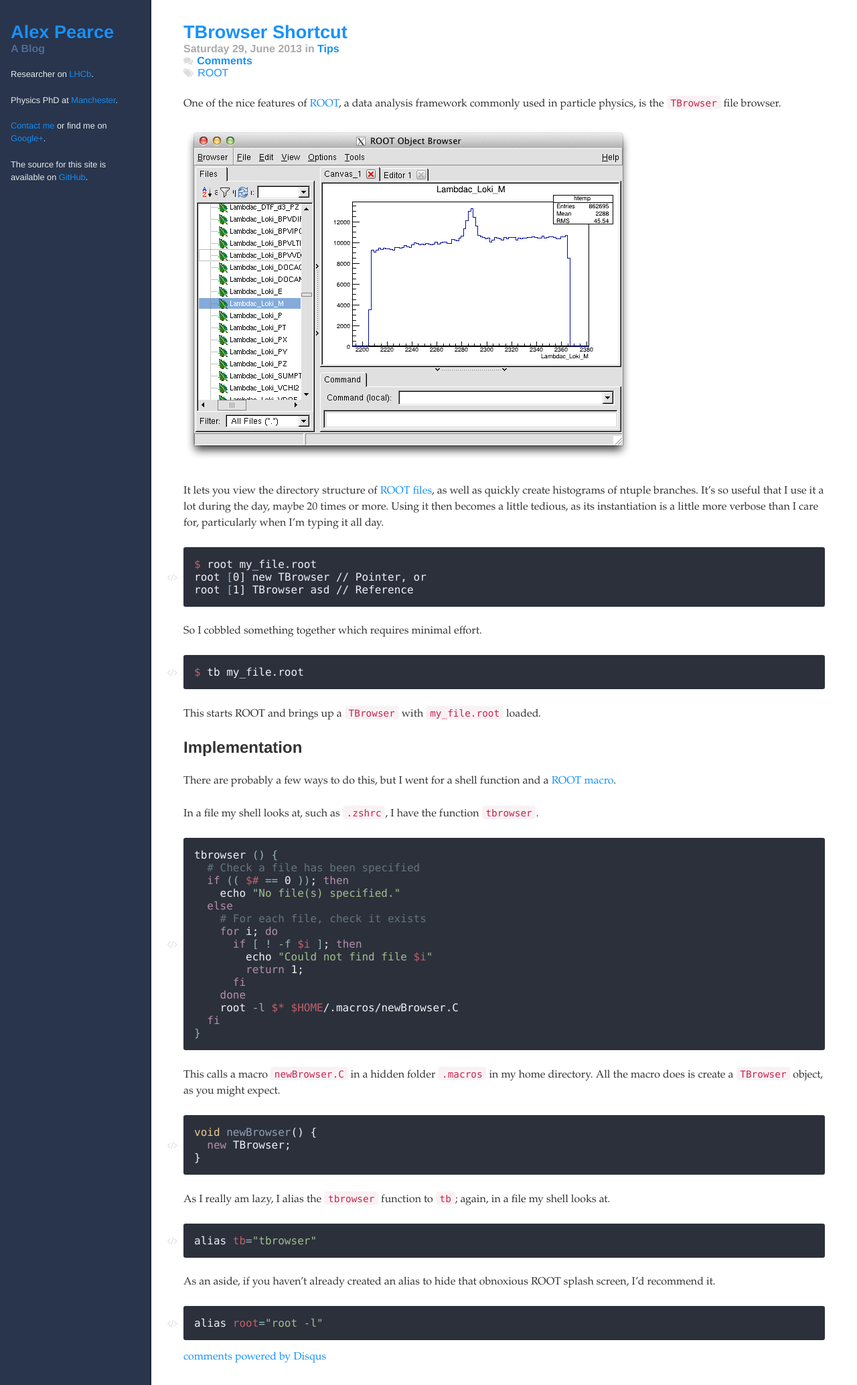
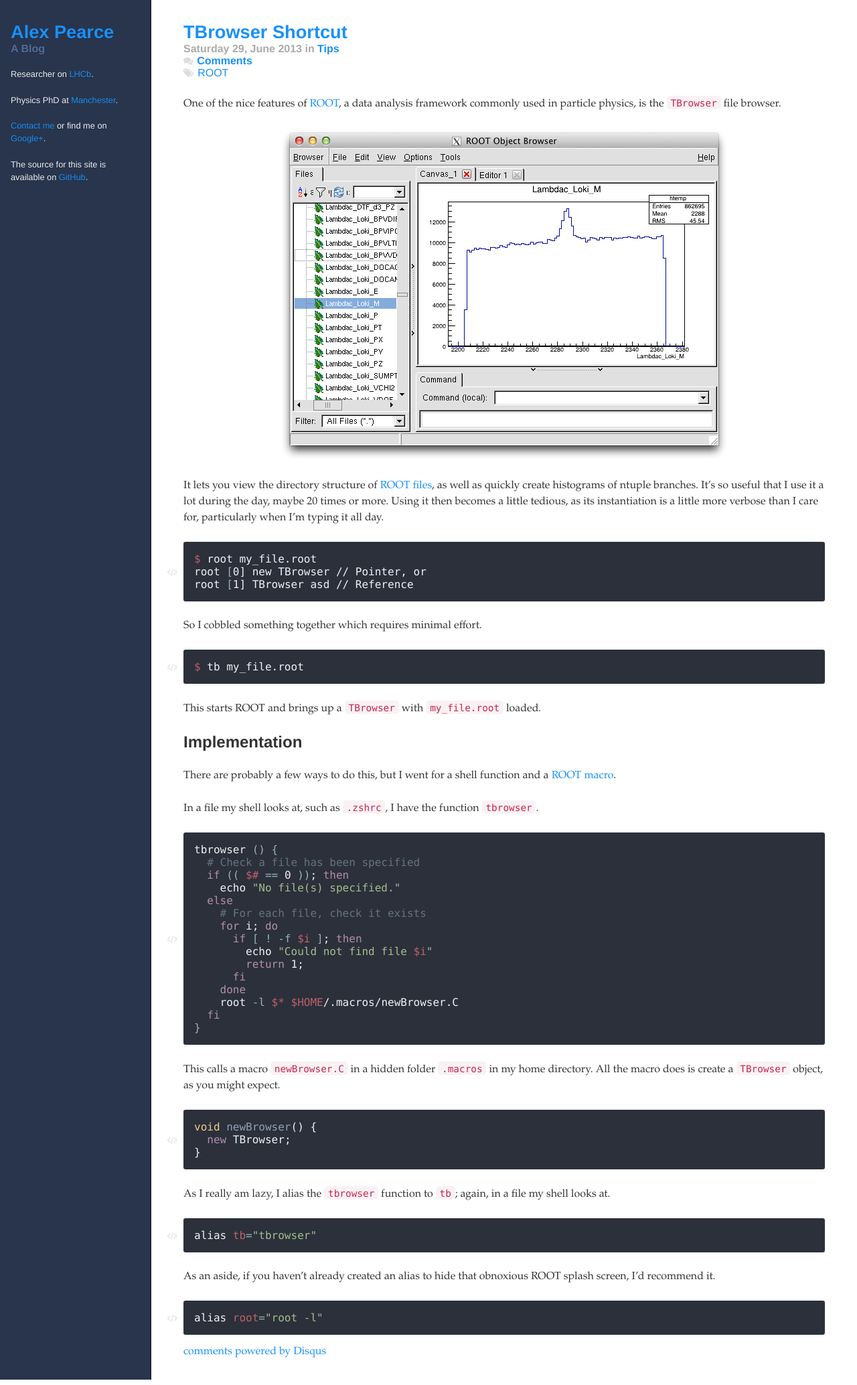
Before and after one commit to alexpearce/home, a Jekyll site: the page built from _posts/tips/2013-06-29-tbrowser-shortcut.md, in a window 1280 px wide. Shown: the whole page at 67% size. Built offline with Jekyll 4.4.1, drawn with Linux system fonts in a browser that asks for light colours; nearby versions of some CDN libraries; some web fonts are replaced; Markdown is read by kramdown in place of the engine named in the settings; comment, search, counter and statistics services are not loaded.

Commit message:
Center fluid images.

```diff
--- a/assets/css/alexpearce.css
+++ b/assets/css/alexpearce.css
@@ -241,10 +241,12 @@ header h3 {
   padding-right: 0.4em;
 }
 
-/* Images change size to fit the parent */
+/* Centered images change size to fit the parent */
 article img {
+  display: block;
   max-width: 100%;
   height: auto;
+  margin: 0 auto;
 }
 
 /* Search and index listings */
```
